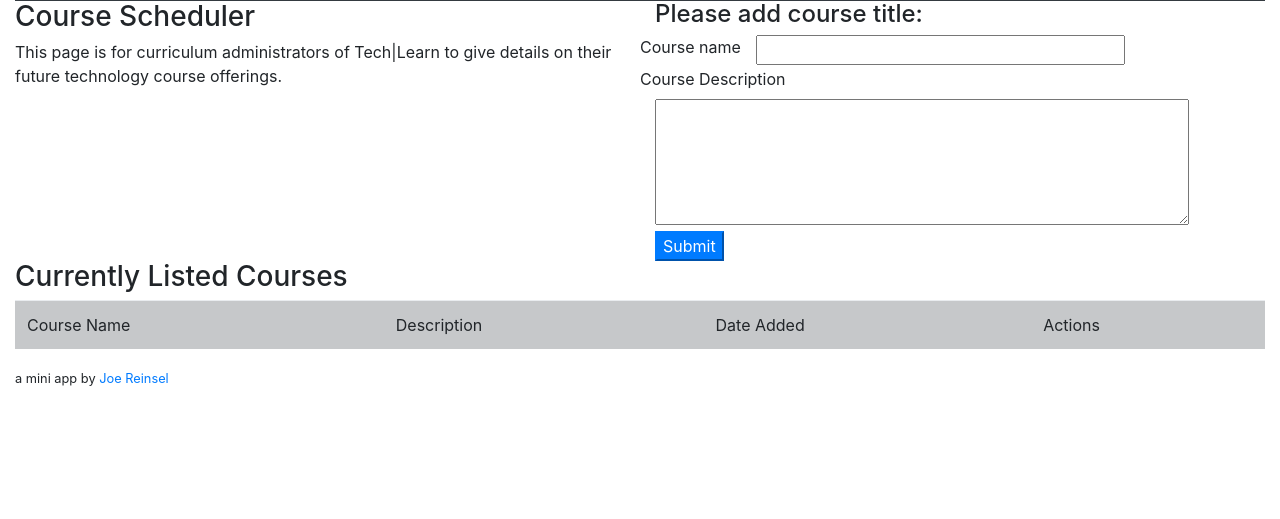
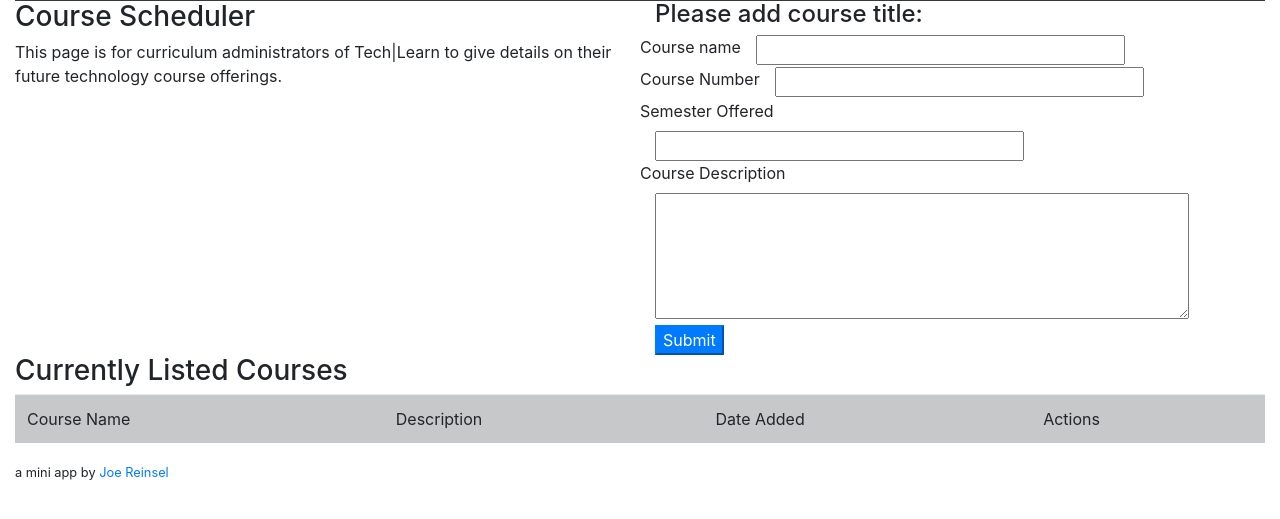
Before and after one commit to electronique/techlearn, a Django app: template courses/apps/listcourses/templates/listcourses/index.html in a window 1280 px wide. Shown: the part 55-574 px from the top of the page. Run offline with Django 3.2, Linux system fonts and the light colour scheme; the template is opened without the code that fills it, so the values that code supplies are empty; parts of the project's set-up code (start-up, migrations or seed data) failed here and were passed over; some libraries are stand-ins or nearby versions.

Commit message:
new changes

```diff
--- a/courses/apps/listcourses/templates/listcourses/index.html
+++ b/courses/apps/listcourses/templates/listcourses/index.html
@@ -25,10 +25,10 @@
                       <a class="nav-link" href="#">Courses Available <span class="sr-only">(current)</span></a>
                     </li>
                     <li class="nav-item">
-                      <a class="nav-link" href="#">News</a>
+                      <a class="nav-link" href='news/'>News</a>
                     </li>
                     <li class="nav-item">
-                            <a class="nav-link" href="#">Current Faculty</a>
+                            <a class="nav-link" href="faculty/">Current Faculty</a>
                           </li>
                   </ul>
                 </div>
@@ -47,6 +47,14 @@
                         <label for="name">Course name</label>
                         <div class="col-7"><input type="text" name="name" size="31"></div>
                 </div>
+                <div class="row">
+                    <label for="name">Course Number</label>
+                    <div class="col-7"><input type="text" name="coursenumber" size="31"></div>
+                </div>
+            <div class="row">
+                <label for="name">Semester Offered</label>
+                <div class="col-7"><input type="text" name="semester" size="31"></div>
+        </div>
                     <div class="row">
                         <label for="description">Course Description</label>
                         <div class="col-sm"><textarea name="description" rows="5" cols="50"></textarea>
--- a/courses/apps/listcourses/urls.py
+++ b/courses/apps/listcourses/urls.py
@@ -3,6 +3,8 @@ from . import views
 urlpatterns = [
     url(r'^$', views.index),
     url(r'^add/$', views.add),
+    url(r'^news/$', views.news),
+    url(r'^faculty/$', views.faculty),
     url(r'^detailinfo/(?P<id>\d+)$', views.detailinfo),
     url(r'^remove/(?P<id>\d+)$', views.remove),
     url(r'^remove/delete/(?P<id>\d+)$', views.delete),
```
Also changed, not shown: courses/apps/listcourses/views.py (+9 -1 lines), courses/apps/listcourses/templates/listcourses/f_login.html (added), courses/apps/listcourses/templates/listcourses/faculty.html (added), courses/apps/listcourses/templates/listcourses/news.html (added), courses/apps/listcourses/templates/listcourses/notes.md (added), courses/db.sqlite3, 2 other files.
